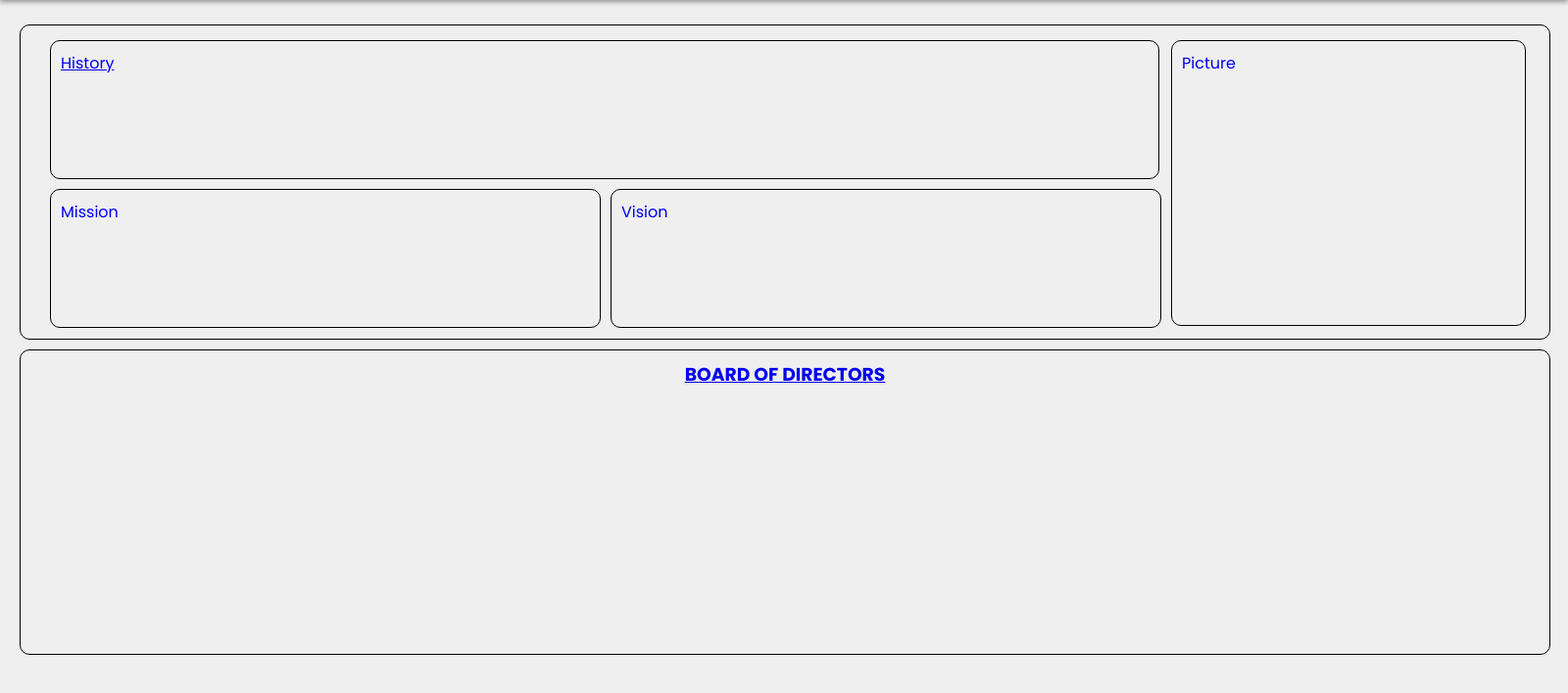
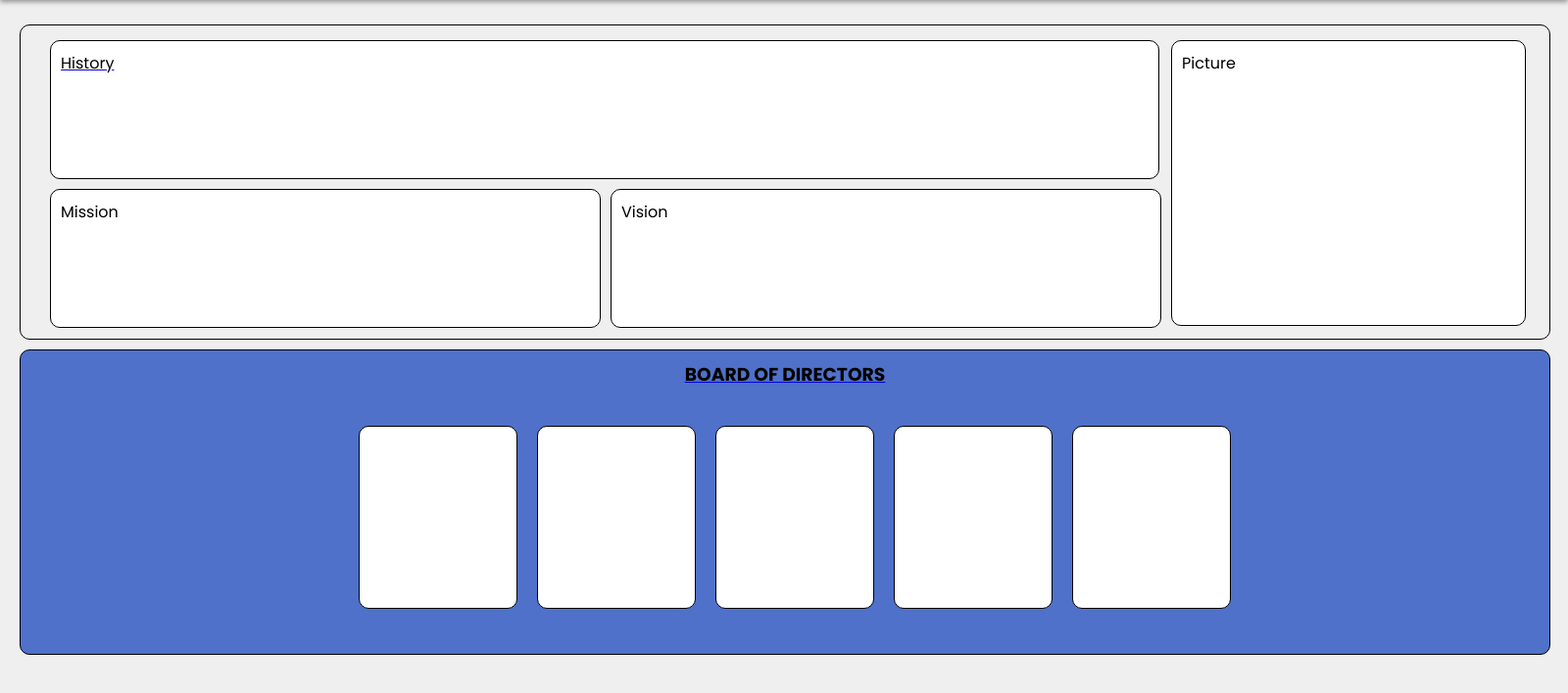
Before and after one commit to mrknthny21/berlexville-system, a PHP site: page /website/about.php in a window 1600 px wide. Shown: the part 75-783 px from the top of the page at 98% size. Run offline with PHP 8.4, Linux system fonts and the light colour scheme.

Commit message:
updates, about

```diff
--- a/website/about.php
+++ b/website/about.php
@@ -41,6 +41,7 @@
             border-radius: 10px;
             align-items: left;
             justify-content: left;
+            background-color: #FFFFFF;
         }
 
         .mission {
@@ -56,6 +57,7 @@
             align-items: left;
             justify-content: left;
             float: left;
+            background-color: #FFFFFF;
         }
 
         .vision {
@@ -71,6 +73,7 @@
             align-items: left;
             justify-content: left;
             float: left;
+            background-color: #FFFFFF;
         }
 
         .box2 {
@@ -90,10 +93,12 @@
             align-items: left;
             justify-content: left;
             float: left;
+            background-color: #FFFFFF;
         }
 
         .mainbox2 {
             display: flex;
+            flex-wrap: wrap;
             flex-direction: row;
             padding: 10px;
             height: 290px;
@@ -103,11 +108,104 @@
             margin-top: 10px; /* Center horizontally and adjust top margin */
             border-radius: 10px;
             justify-content: center;
+            background-color: #4F71CA;
         }
 
         .bod {
            width: 100%;
            text-align: center;
+        }
+
+        .pbox {
+            display: flex;
+            flex-direction: row;
+            padding: 10px;
+            height: 165px;
+            width: 140px;
+            border: 1px black solid;
+            margin-left: 20px;
+            margin-top: 1px; /* Center horizontally and adjust top margin */
+            border-radius: 10px;
+            justify-content: center;
+            background-color: #FFFFFF;
+        }
+
+        .vpbox{
+            display: flex;
+            flex-direction: row;
+            padding: 10px;
+            height: 165px;
+            width: 140px;
+            border: 1px black solid;
+            margin-left: 20px;
+            margin-top: 1px; /* Center horizontally and adjust top margin */
+            border-radius: 10px;
+            justify-content: center;
+            background-color: #FFFFFF;
+        }
+
+        .sbox {
+            display: flex;
+            flex-direction: row;
+            padding: 10px;
+            height: 165px;
+            width: 140px;
+            border: 1px black solid;
+            margin-left: 20px;
+            margin-top: 1px; /* Center horizontally and adjust top margin */
+            border-radius: 10px;
+            justify-content: center;
+            background-color: #FFFFFF;
+        }
+
+        .tbox{
+            display: flex;
+            flex-direction: row;
+            padding: 10px;
+            height: 165px;
+            width: 140px;
+            border: 1px black solid;
+            margin-left: 20px;
+            margin-top: 1px; /* Center horizontally and adjust top margin */
+            border-radius: 10px;
+            justify-content: center;
+            background-color: #FFFFFF;
+        }
+
+        .abox{
+            display: flex;
+            flex-direction: row;
+            padding: 10px;
+            height: 165px;
+            width: 140px;
+            border: 1px black solid;
+            margin-left: 20px;
+            margin-top: 1px; /* Center horizontally and adjust top margin */
+            border-radius: 10px;
+            justify-content: center;
+            background-color: #FFFFFF;
+        }
+
+        .texth {
+            color: black;
+        }
+
+        .textm {
+            color: black;
+        }
+
+        .textv {
+            color: black;
+        }
+
+        .textp {
+            color: black;
+        }
+
+
+        .textbod {
+            font-weight: bold;
+            color: black;
         }
     </style>
 </head>
@@ -119,32 +217,45 @@
         <div class="leftbox">
             <div class= "box1">
                 <div class="history">
-                    <p>History</p>
+                    <p class="texth">History</p>
                 </div>
             </div>
 
             <div class= "box2">
                 <div class="mission">
-                    <p>Mission</p>
+                    <p class="textm">Mission</p>
                 </div>
 
                 <div class="vision">
-                    <p>Vision</p>
+                    <p class="textv">Vision</p>
                 </div>
             </div>
         </div>
 
 
             <div class = "picbox">
-                <p> Picture </p>
+                <p class="textp"> Picture </p>
             </div>
         </div>
 
         <div class="mainbox2">
           <div class="bod">
-             <h3> BOARD OF DIRECTORS </h3>
+             <h3 class="textbod"> BOARD OF DIRECTORS </h3>
           </div>
+          <div class="pbox">
+          </div>
+          <div class="vpbox">
+          </div>
+          <div class="sbox">
+          </div>
+          <div class="tbox">
+          </div>
+          <div class="abox">
+          </div>
+
+
         </div>
+
 
 
     </div>
```
